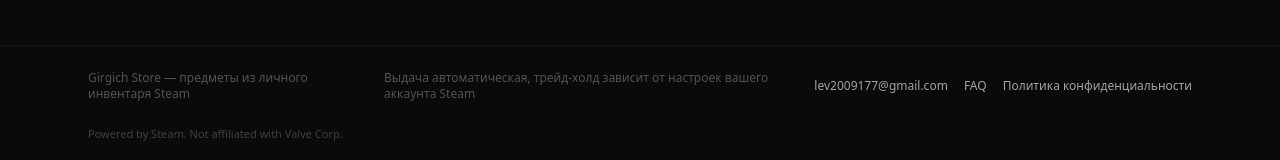
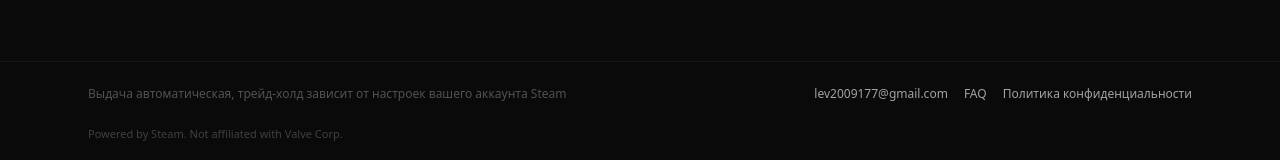
Before and after one commit to kekerz17/csmarket, a React (Vite) app in the folder client/: page / in a window 1280 px wide. Shown: the part 634-794 px from the top of the page. Built offline with nearby package versions, Linux system fonts and the light colour scheme; no server answers.

Commit message:
Remove outdated tagline from footer

```diff
--- a/client/src/App.tsx
+++ b/client/src/App.tsx
@@ -299,7 +299,6 @@ export default function App() {
 
       <footer className="border-t border-white/5 mt-12">
         <div className="max-w-6xl mx-auto px-6 py-6 text-xs text-neutral-600 flex flex-col sm:flex-row items-center justify-between gap-3">
-          <span>{t('footer.tagline')}</span>
           <OnlineCount />
           <span>{t('footer.holdNote')}</span>
           <div className="flex items-center gap-4 shrink-0">
--- a/client/src/i18n.ts
+++ b/client/src/i18n.ts
@@ -7,7 +7,6 @@ const ru: Dict = {
   'header.profile': 'Профиль',
   'header.logout': 'Выйти из аккаунта',
   'header.admin': 'Админ',
-  'footer.tagline': 'Girgich Store — предметы из личного инвентаря Steam',
   'footer.holdNote': 'Выдача автоматическая, трейд-холд зависит от настроек вашего аккаунта Steam',
 
   'recentSales.title': 'Последние сделки',
@@ -210,7 +209,6 @@ const en: Dict = {
   'header.profile': 'Profile',
   'header.logout': 'Log out',
   'header.admin': 'Admin',
-  'footer.tagline': 'Girgich Store — items from a personal Steam inventory',
   'footer.holdNote': "Delivery is automatic; trade hold depends on your Steam account's settings",
 
   'recentSales.title': 'Recent sales',
```
